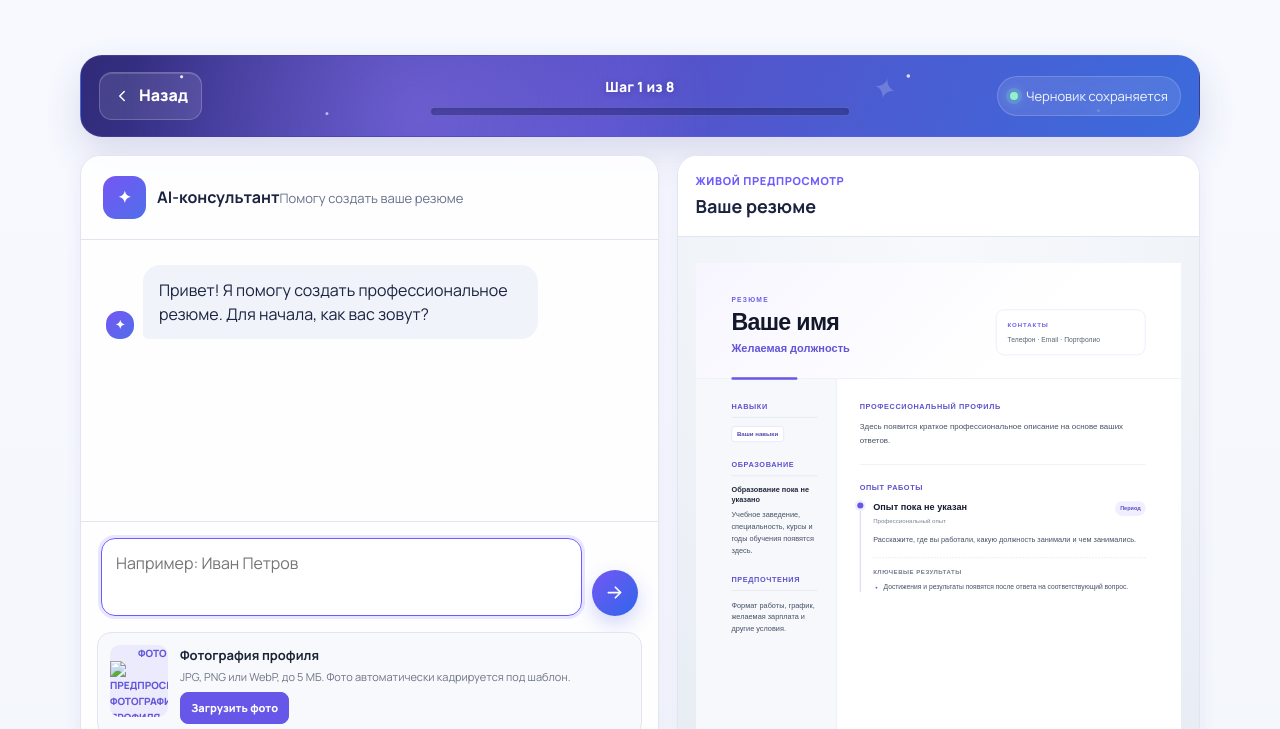
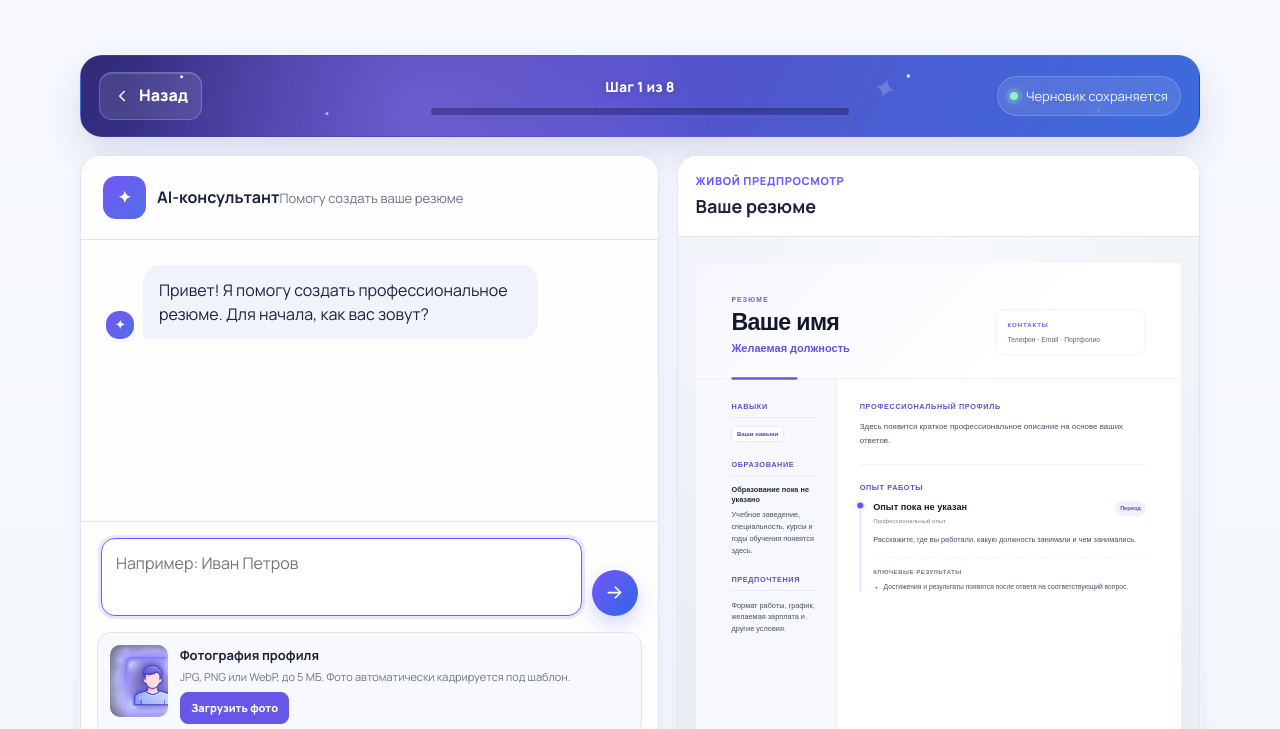
Before and after one commit to eletov215/ai-career-agent-site, a Flask app: page /resume-builder in a window 1280 px wide. Shown: the part 87-816 px from the top of the page. Run offline with Flask 3, Linux system fonts and the light colour scheme; parts of the project's set-up code (start-up, migrations or seed data) failed here and were passed over.

Commit message:
Add files via upload

```diff
--- a/static/styles.css
+++ b/static/styles.css
@@ -1799,3 +1799,17 @@ body{font-family:"Manrope",Inter,system-ui,-apple-system,BlinkMacSystemFont,"Seg
   .resume-photo-upload{margin-inline:10px;grid-template-columns:52px minmax(0,1fr)}
   .resume-photo-upload-preview{width:52px;height:66px}
 }
+.resume-photo-placeholder{
+  width:100%;
+  height:100%;
+  display:grid;
+  place-items:center;
+  background:linear-gradient(145deg,#f4f1ff 0%,#ebe9ff 54%,#e8f6ff 100%);
+}
+.resume-photo-placeholder img{
+  width:100%;
+  height:100%;
+  display:block;
+  object-fit:cover;
+  object-position:center;
+}
--- a/templates/resume_builder.html
+++ b/templates/resume_builder.html
@@ -39,7 +39,7 @@
         </form>
         <div class="resume-photo-upload" id="resumePhotoUpload">
           <div class="resume-photo-upload-preview" id="resumePhotoUploadPreview" aria-hidden="true">
-            <span id="resumePhotoInitials">Фото</span>
+            <span id="resumePhotoInitials" class="resume-photo-placeholder"><img src="{{ url_for('static', filename='images/profile-photo-upload-icon.png') }}" alt="" aria-hidden="true"></span>
             <img id="resumePhotoThumb" alt="Предпросмотр фотографии профиля" hidden>
           </div>
           <div class="resume-photo-upload-copy">
```
Also changed, not shown: static/images/profile-photo-upload-icon.png (added).
